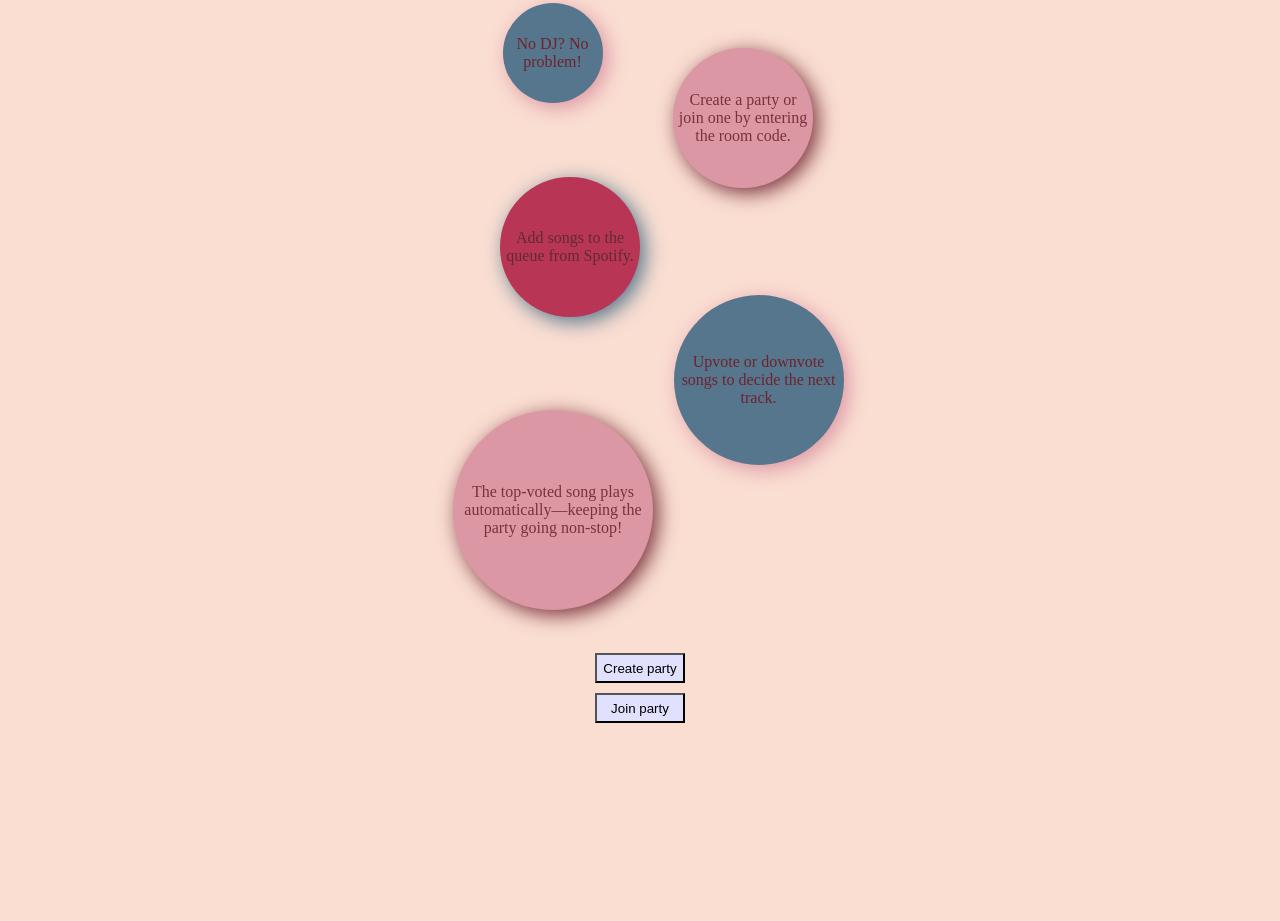
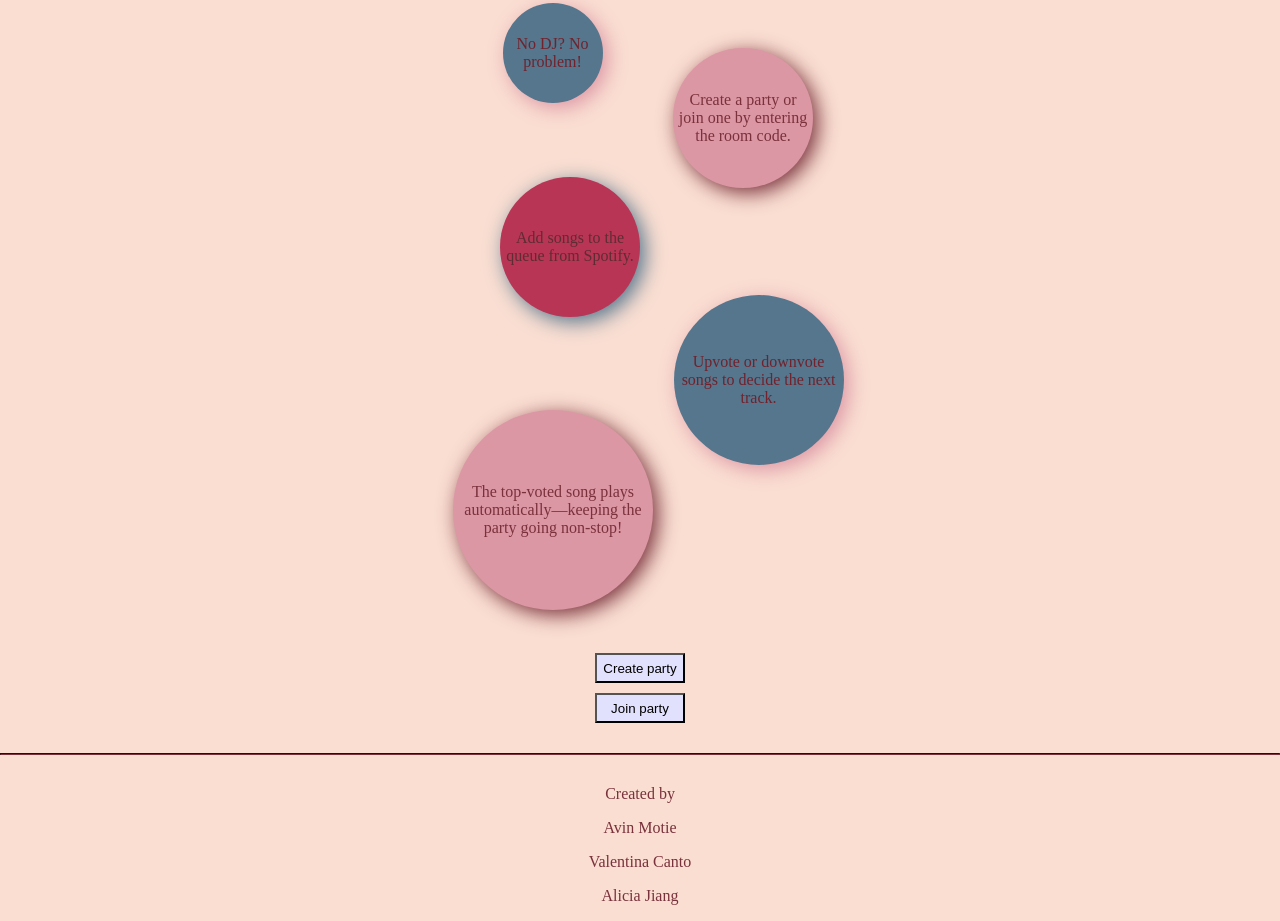
Before and after one commit to Avin-mo/VibeVoteeeee, a plain HTML site: page website/mainpage.html in a window 1280 px wide. Shown: the part 330-1251 px from the top of the page. Before the commit the page ends 1053 px from the top, so only its background shows below. Drawn offline with Linux system fonts and the light colour scheme; a web font is replaced by a local one.

Commit message:
Update mainpage.html

```diff
--- a/website/mainpage.html
+++ b/website/mainpage.html
@@ -14,7 +14,6 @@
         <div class="container2">
             <p>The ultimate crowd-controlled music experience!</p>
         </div>
-
 
         <div class="tutorial">
             <div class="circle1">
@@ -35,15 +34,17 @@
         </div>
 
         <div class="buttons">
-        <button class="create" onclick="linkDirector('create-party.html')">Create party</button>
+            <button class="create">Create party</button>
             <button class="join">Join party</button>
         </div>
 
-    <script>
-        function linkDirector(link) {
-            console.log(link);
-            window.location.href = link;
-        }
-    </script>
+        <hr class="bottom-line">
+
+        <footer class="credits">
+            <p class="footer-title">Created by</p>
+            <p>Avin Motie</p>
+            <p>Valentina Canto</p>
+            <p>Alicia Jiang</p>
+        </footer>
     </body>
 </html>
```
Lines whose indentation alone changed are shown as unchanged.
